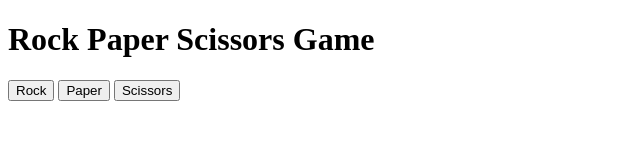
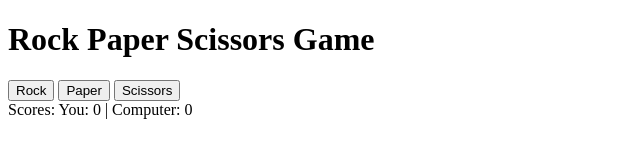
Before and after one commit to Rina-Mbugua/RockPaperScissors, a plain HTML site: page index.html in a window 1280 px wide. Shown: the whole page, without its empty margins (0-640 px from the left). Drawn offline with Linux system fonts and the light colour scheme.

Commit message:
add text to scores div

```diff
--- a/index.html
+++ b/index.html
@@ -15,7 +15,7 @@
     <button id="paper-Btn">Paper</button>
     <button id="scissors-Btn">Scissors</button>
 
-    <div id="scores"></div>
+    <div id="scores">Scores: You: 0 | Computer: 0</div>
 </body>
 
 <script src="java.js"></script>
```
